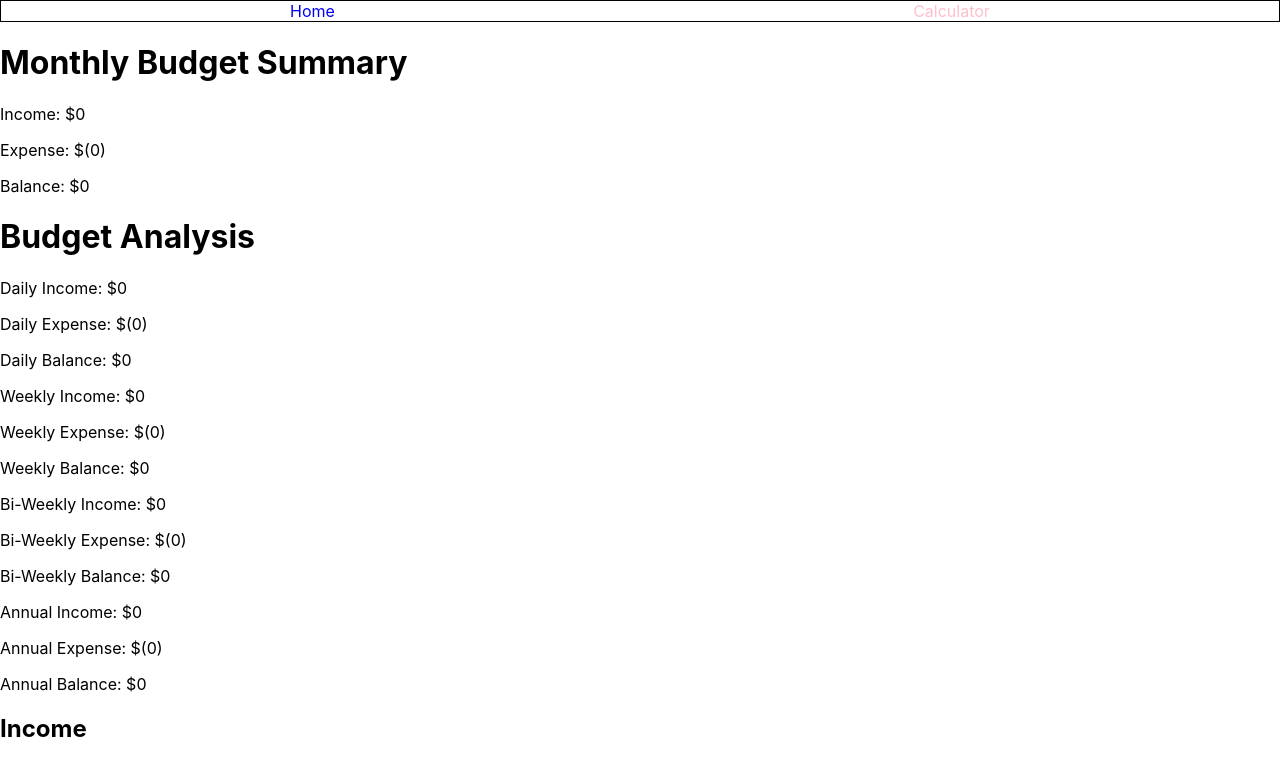
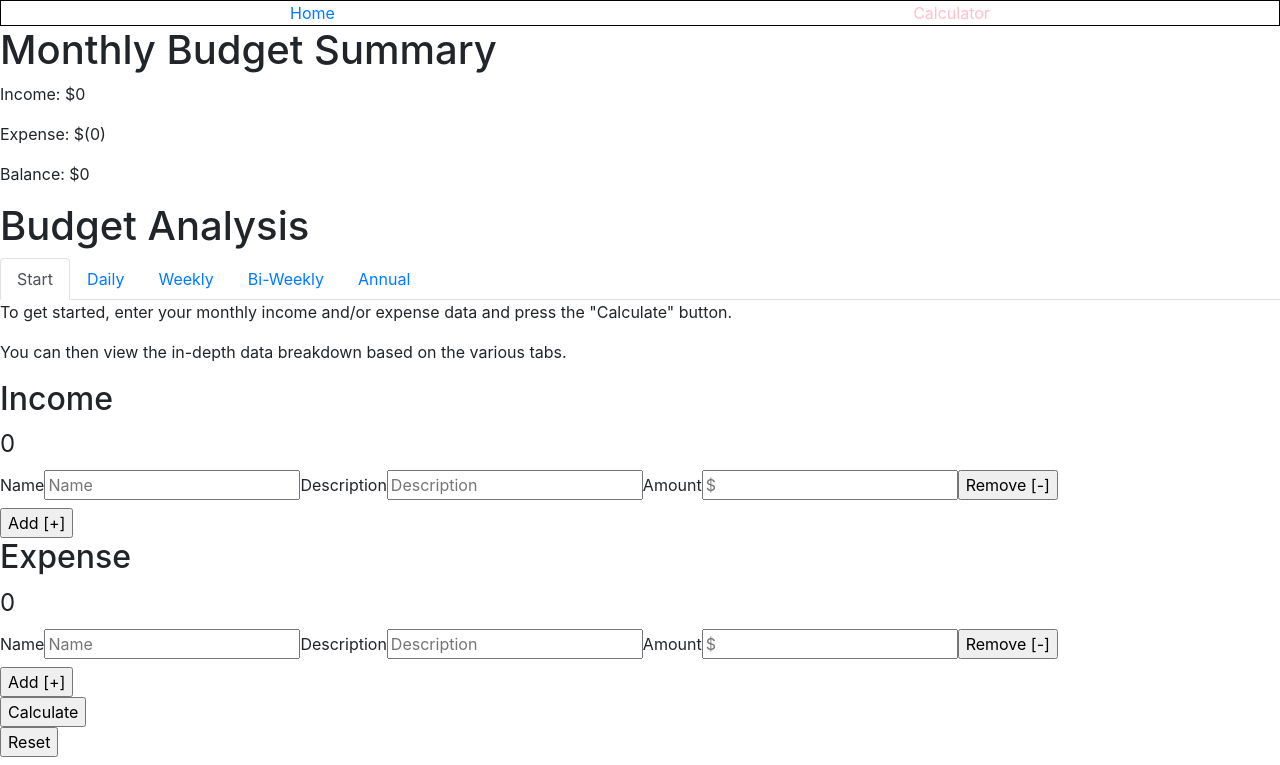
Before and after one commit to TheCaptainFalcon/DC_Week14, a React (Create React App) app in the folder ibudget/: page /calculator in a window 1280 px wide. Shown: the top 765 px of the page. Built offline with nearby package versions, Linux system fonts and the light colour scheme.

Commit message:
Removed the frequency state from the HandleAdd functions (forgot) and added react-bootstrap - went ahead and styled a tab component to contain the analysis data

```diff
--- a/ibudget/package.json
+++ b/ibudget/package.json
@@ -6,7 +6,9 @@
     "@testing-library/jest-dom": "^4.2.4",
     "@testing-library/react": "^9.3.2",
     "@testing-library/user-event": "^7.1.2",
+    "bootstrap": "^4.4.1",
     "react": "^16.13.1",
+    "react-bootstrap": "^1.0.0",
     "react-dom": "^16.13.1",
     "react-router-dom": "^5.1.2",
     "react-scripts": "3.4.1"
--- a/ibudget/src/components/Calculator.jsx
+++ b/ibudget/src/components/Calculator.jsx
@@ -1,5 +1,7 @@
 import React, { Component } from 'react';
 import './css/Calculator.css';
+import 'bootstrap/dist/css/bootstrap.min.css';
+import { Tabs, Tab } from 'react-bootstrap';
 
 class Calculator extends Component {
     constructor(props) {
@@ -18,13 +20,13 @@ class Calculator extends Component {
 
     handleAddIncome(){
       this.setState(prevState => (
-          { income: [...prevState.income, { Name: "", Description: "", Frequency:'', Amount:''}]}
+          { income: [...prevState.income, { Name: "", Description: "", Amount:''}]}
           ))
     }
 
     handleAddExpense(){
       this.setState(prevState => (
-          { expense: [...prevState.expense, { Name: "", Description: "", Frequency:'', Amount:''}]}
+          { expense: [...prevState.expense, { Name: "", Description: "", Amount:''}]}
           ))
     }
 
@@ -178,27 +180,32 @@ class Calculator extends Component {
             </div>
             <div className='Calculator-summary-analysis'>
                 <h1>Budget Analysis</h1>
-                {/* tab Daily */}
+                <Tabs defaultActiveKey="start" id="Budget-analysis">
+                    <Tab eventKey="start" title="Start">
+                       <p>To get started, enter your monthly income and/or expense data and press the "Calculate" button.</p>
+                       <p>You can then view the in-depth data breakdown based on the various tabs.</p>
+                    </Tab>
+                    <Tab eventKey="daily" title="Daily">
                         <p>Daily Income: ${this.state.incomeTotal/30}</p>
                         <p>Daily Expense: $({this.state.expenseTotal/30})</p>
                         <p>Daily Balance: ${(this.state.incomeTotal - this.state.expenseTotal)/30}</p>
-
-                {/* tab Weekly */}
+                    </Tab>
+                    <Tab eventKey="weekly" title="Weekly">
                         <p>Weekly Income: ${this.state.incomeTotal/4}</p>
                         <p>Weekly Expense: $({this.state.expenseTotal/4})</p>
                         <p>Weekly Balance: ${(this.state.incomeTotal - this.state.expenseTotal)/4}</p>
-
-                {/* tab bi-weekly */}
+                    </Tab>
+                    <Tab eventKey="biweekly" title="Bi-Weekly">
                         <p>Bi-Weekly Income: ${this.state.incomeTotal/2}</p>
                         <p>Bi-Weekly Expense: $({this.state.expenseTotal/2})</p>
                         <p>Bi-Weekly Balance: ${(this.state.incomeTotal - this.state.expenseTotal)/2}</p>
-
-                {/* tab annually */}
+                    </Tab>
+                    <Tab eventKey="annual" title="Annual">
                         <p>Annual Income: ${this.state.incomeTotal*12}</p>
                         <p>Annual Expense: $({this.state.expenseTotal*12})</p>
                         <p>Annual Balance: ${(this.state.incomeTotal - this.state.expenseTotal)*12}</p>
-
-
+                    </Tab>
+                </Tabs>
             </div>
             <form onSubmit={this.handleSubmit.bind(this)}>
                 <div className='Calculator-income'>
```
Also changed, not shown: 1 other file (tests, documents, lock files or other folders). Lines whose indentation alone changed are shown as unchanged.
